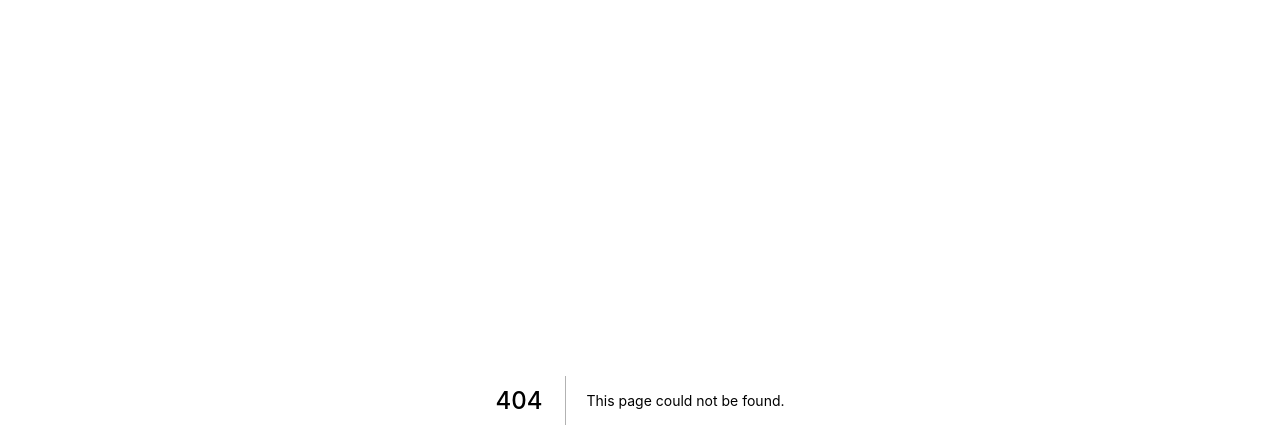
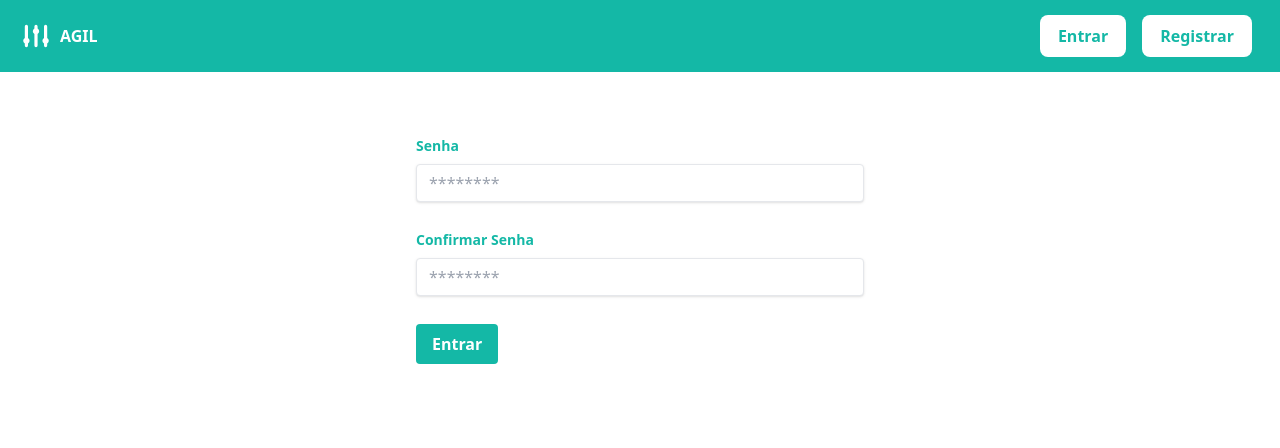
Before and after one commit to PA2-AGIL/frontend-reborn, a Next.js app: page /redefinir/1 in a window 1280 px wide. Before the commit this address had no page. Shown: the top 448 px of the page. Built offline with nearby package versions, Linux system fonts and the light colour scheme.

Commit message:
feat: Add forgot password and reset on frontend

```diff
--- a/pages/entrar.tsx
+++ b/pages/entrar.tsx
@@ -1,5 +1,6 @@
 import Head from 'next/head';
 import Image from 'next/image';
+import Link from 'next/link';
 import router from 'next/router';
 import React from 'react';
 import { Input } from '../components/form';
@@ -86,12 +87,11 @@ const Entrar = () => {
               >
                 Entrar
               </button>
-              <a
-                className="inline-block align-baseline font-bold text-sm text-teal-500 hover:text-teal-600"
-                href="#"
-              >
-                Esqueceu a senha?
-              </a>
+              <Link href="/esqueci">
+                <a className="inline-block align-baseline font-bold text-sm text-teal-500 hover:text-teal-600">
+                  Esqueceu a senha?
+                </a>
+              </Link>
             </div>
           </form>
         </div>
--- a/pages/esqueci.tsx
+++ b/pages/esqueci.tsx
@@ -3,11 +3,30 @@ import Head from 'next/head';
 import React from 'react';
 import { Input } from '../components/form';
 import Header from '../components/header';
+import { public_api } from './api/axios';
 
 const Esqueci = () => {
+  const [loading, setLoading] = React.useState(false);
   const [email, setEmail] = React.useState('');
+  const [ok, setOk] = React.useState(false);
 
   const [errors, setErrors] = React.useState<any>({});
+
+  const handleSubmit = async (e: React.FormEvent) => {
+    e.preventDefault();
+    if (!!Object.keys(checkError()).length) {
+      return;
+    }
+    try {
+      setLoading(true);
+      await public_api.post(`/forgot-password/forgot`, { email });
+      setOk(true);
+    } catch (error: any) {
+      console.log(error);
+    } finally {
+      setLoading(false);
+    }
+  };
 
   const checkError = () => {
     let errs: any = {};
@@ -15,6 +34,8 @@ const Esqueci = () => {
     if (email.length < 2 || email === '') errs.email = 'Email inválido';
 
     setErrors(errs);
+
+    return errs;
   };
   return (
     <>
@@ -24,13 +45,16 @@ const Esqueci = () => {
       <Header />
       <div className="flex justify-around">
         <div className="w-full max-w-lg">
-          {false ? (
+          {ok ? (
             <div className="px-8 pt-6 pb-8 mb-4 text-teal-500 flex flex-col items-center justify-center h-96  text-center">
               <BadgeCheckIcon className="w-20 mb-4" />
               <h1 className="font-bold">Tudo certo! Cheque seu email!</h1>
             </div>
           ) : (
-            <form className="px-8 pt-6 pb-8 mb-4">
+            <form
+              className="px-8 pt-6 pb-8 mb-4"
+              onSubmit={(e: React.FormEvent) => handleSubmit(e)}
+            >
               <Input
                 name="Email"
                 placeholder="teste@teste.com"
@@ -42,8 +66,8 @@ const Esqueci = () => {
               <div className="flex items-center justify-between">
                 <button
                   className="bg-teal-500 hover:bg-teal-600 text-white font-bold py-2 px-4 rounded focus:outline-none focus:shadow-outline"
-                  type="button"
-                  onClick={() => checkError()}
+                  type="submit"
+                  disabled={loading}
                 >
                   Enviar
                 </button>
--- a/pages/perguntas/index.tsx
+++ b/pages/perguntas/index.tsx
@@ -27,7 +27,7 @@ const index = () => {
         <title>Perguntas</title>
       </Head>
       <Header />
-      <main>
+      <main className="grow">
         <div className="flex justify-between items-center">
           <h1 className="text-2xl m-5 text-teal-500 font-bold">Perguntas</h1>
           <Link href={'/perguntas/nova'}>
--- /dev/null
+++ b/pages/redefinir/[token].tsx
@@ -0,0 +1,111 @@
+import Head from 'next/head';
+import { useRouter } from 'next/router';
+import React from 'react';
+import Footer from '../../components/footer';
+import { Input } from '../../components/form';
+import Header from '../../components/header';
+import { public_api } from '../api/axios';
+
+const Redefinir = () => {
+  const router = useRouter();
+  const { token } = router.query;
+
+  const [loading, setLoading] = React.useState(false);
+  const [password, setPassword] = React.useState('');
+  const [password2, setPassword2] = React.useState('');
+  const [apiError, setApiError] = React.useState('');
+
+  const [errors, setErrors] = React.useState<any>({});
+
+  const handleSubmit = async (e: React.FormEvent) => {
+    e.preventDefault();
+    if (!!Object.keys(checkError()).length) {
+      return;
+    }
+    try {
+      setLoading(true);
+      setApiError('');
+      await public_api.post(`/forgot-password/reset`, {
+        token,
+        password,
+        passwordConfirm: password2,
+      });
+
+      router.push('/entrar');
+    } catch (error: any) {
+      console.log(error);
+      setApiError(error.response.data.message);
+    } finally {
+      setLoading(false);
+    }
+  };
+
+  const checkError = () => {
+    let errs: any = {};
+
+    if (password.length < 2 || password === '')
+      errs.password = 'Senha inválida';
+    if (password2.length < 2 || password2 === '')
+      errs.password2 = 'Senha inválida';
+    if (password !== password2) errs.password2 = 'Senhas não correspondem';
+
+    setErrors(errs);
+
+    return errs;
+  };
+
+  return (
+    <>
+      <Head>
+        <title>Redefinir</title>
+      </Head>
+      <Header />
+
+      <div className="flex justify-around">
+        <div className="w-full max-w-lg">
+          <form
+            className="px-8 pt-6 pb-8 mb-4 mt-10"
+            onSubmit={(e: React.FormEvent) => {
+              handleSubmit(e);
+            }}
+          >
+            {apiError && (
+              <h1 className="text-center border mb-5 p-2 rounded text-red-500">
+                {apiError}
+              </h1>
+            )}
+            <Input
+              name="Senha"
+              type="password"
+              placeholder="********"
+              value={password}
+              setValue={setPassword}
+              error={errors.password}
+            />
+
+            <Input
+              name="Confirmar Senha"
+              type="password"
+              placeholder="********"
+              value={password2}
+              setValue={setPassword2}
+              error={errors.password2}
+            />
+
+            <div className="flex items-center justify-between">
+              <button
+                className="bg-teal-500 hover:bg-teal-600 text-white font-bold py-2 px-4 rounded focus:outline-none focus:shadow-outline"
+                type="submit"
+                disabled={loading}
+              >
+                Entrar
+              </button>
+            </div>
+          </form>
+        </div>
+      </div>
+    </>
+  );
+};
+
+export default Redefinir;
```
